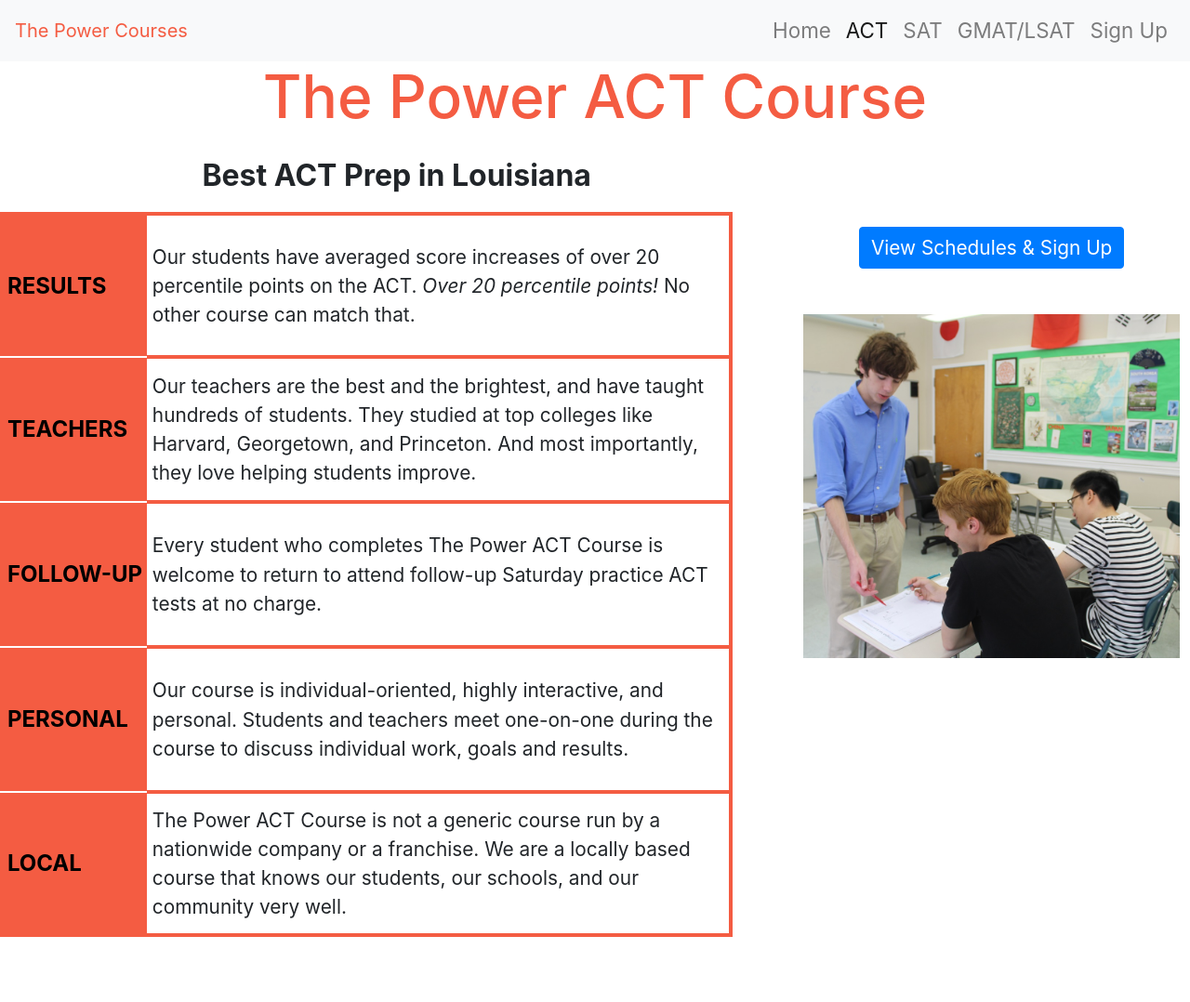
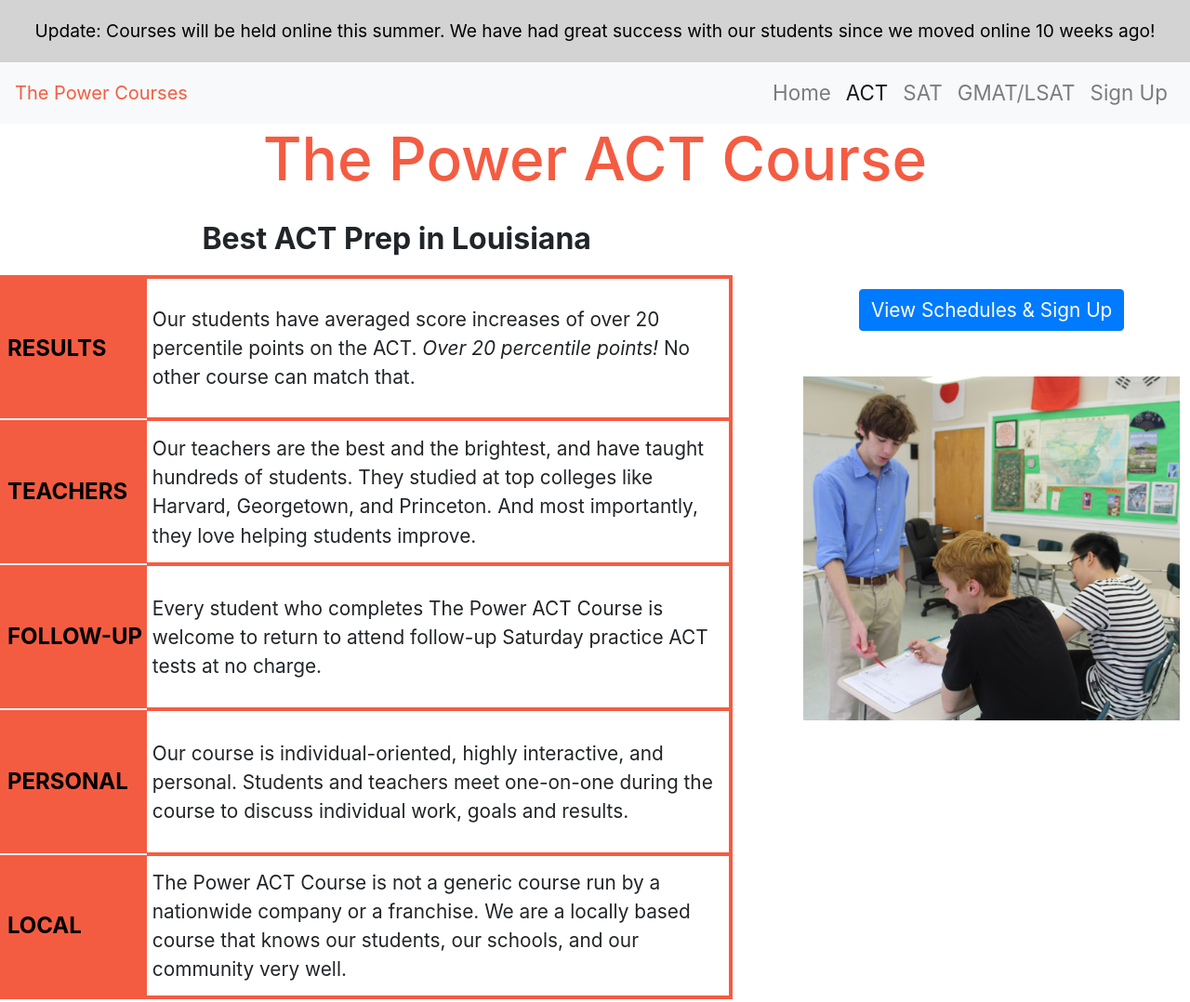
Before and after one commit to srijanduggal17/ThePowerCourses-website, a plain HTML site: page Development/html/act.html in a window 1280 px wide. Shown: the top 1078 px of the page at 93% size. Drawn offline with Linux system fonts and the light colour scheme; no server answers.

Commit message:
Adding COVID notice and noscript tags

```diff
--- a/Development/css/style.css
+++ b/Development/css/style.css
@@ -38,3 +38,14 @@
 iframe {
 	border: none;
 }
+
+.notice {
+	display: grid;
+	width: 100%;
+	text-align: center;
+	padding: 1em 0;
+	background-color: lightgray;
+	color: black;
+	font-size: 1.2em;
+	align-items: center;
+}
--- a/Development/html/act.html
+++ b/Development/html/act.html
@@ -12,8 +12,9 @@
 	<link rel="stylesheet" type="text/css" href="../css/coursepage.css">
 </head>
 <body>
-
-<!-- Navigation Bar -->
+	<div class="notice">
+		Update: Courses will be held online this summer. We have had great success with our students since we moved online 10 weeks ago!
+	</div>
 	<nav class="navbar sticky-top navbar-expand-lg navbar-light bg-light">
 		<a class="navbar-brand mr-0" href="../index.html">The Power Courses</a>
 		<button class="navbar-toggler" type="button" data-toggle="collapse" data-target="#navbarSupportedContent" aria-controls="navbarSupportedContent" aria-expanded="false" aria-label="Toggle navigation">
@@ -40,14 +41,10 @@
 			</ul>
 		</div>
 	</nav>
-
-<!-- Main Content -->
 	<div id="maingrid">
 		<div class="center maintitle">
 			<h2>The Power ACT Course</h2>
 		</div>
-
-	<!-- Why Choose Us -->
 		<div class="desc">
 			<p class="center factstitle">Best ACT Prep in Louisiana</p>
 			<div class="info results">
@@ -93,22 +90,21 @@
 				</div>
 			</div>
 		</div>
-
-	<!-- Sidebar photo -->
 		<div class="picsect">
 			<a class="topsign center btn btn-primary" href="#contactsect">View Schedules & Sign Up</a>
 			<div class="pic">
 				<img id="actside" src="../assets/act_sidebar.jpg" alt="Photo of Students Learning">
 			</div>
 		</div>
-
-	<!-- Contact us and Schedules -->
 		<div class="sched">
 			<h3 id="scheduletitle" class="center">Upcoming Course Schedule</h3>
 			<embed id="schedule" class="center" src="../assets/ACT_Schedule.pdf" type="application/pdf"/>
 		</div>
 		<div id="contactsect">
 			<div class="contact">
+				<noscript>
+					<p class="center">Note: JavaScript is not currently enabled on your browser. You may see out-of-date schedules. Please enable JavaScript in your browser settings to ensure viewing of the most up-to-date schedules</p>
+				</noscript>
 				<a class="btn btn-primary" href="signup.html">Sign up</a>
 				<p>Contact us at (504) 891-2581</p>
 				<p>or powercourses@gmail.com</p>
@@ -120,6 +116,7 @@
 		<p>Taught by Alex Gershanik based out of Isidore Newman School in New Orleans, Louisiana
 		</p>
 	</aside>
+
 	<script src="../js/jquery-3.3.1.slim.min.js"></script>
 	<script src="../js/bootstrap.min.js"></script>
 	<script src="https://www.gstatic.com/firebasejs/5.3.0/firebase-app.js"></script>
--- a/Production/public/css/style.css
+++ b/Production/public/css/style.css
@@ -1 +1 @@
-:root{--accent:#f45c42}.navbar-light .navbar-brand{color:var(--accent)}.navbar-light .navbar-brand:focus,.navbar-light .navbar-brand:hover{color:var(--accent)}.navbar-light .navbar-toggler{border:0}.nav-item{font-size:1.4em}.center{justify-self:center;align-self:center}h3{color:black;margin:0}h2{color:var(--accent);justify-self:center;align-self:center;font-size:2em}iframe{border:none}
+:root{--accent:#f45c42}.navbar-light .navbar-brand{color:var(--accent)}.navbar-light .navbar-brand:focus,.navbar-light .navbar-brand:hover{color:var(--accent)}.navbar-light .navbar-toggler{border:0}.nav-item{font-size:1.4em}.center{justify-self:center;align-self:center}h3{color:#000;margin:0}h2{color:var(--accent);justify-self:center;align-self:center;font-size:2em}iframe{border:none}.notice{display:grid;width:100%;text-align:center;padding:1em 0;background-color:#d3d3d3;color:#000;font-size:1.2em;align-items:center}
```
Also changed, not shown: Development/html/gmat.html (+4 -7 lines), Development/html/sat.html (+7 -9 lines), Development/html/signup.html (+4 -3 lines), Development/index.html (+3 -2 lines), Production/public/html/act.html (+6 -1 lines), Production/public/html/gmat.html (+3 -0 lines), Production/public/html/sat.html (+6 -0 lines), Production/public/html/signup.html (+3 -0 lines), Production/public/index.html (+3 -0 lines), 5 other files.
